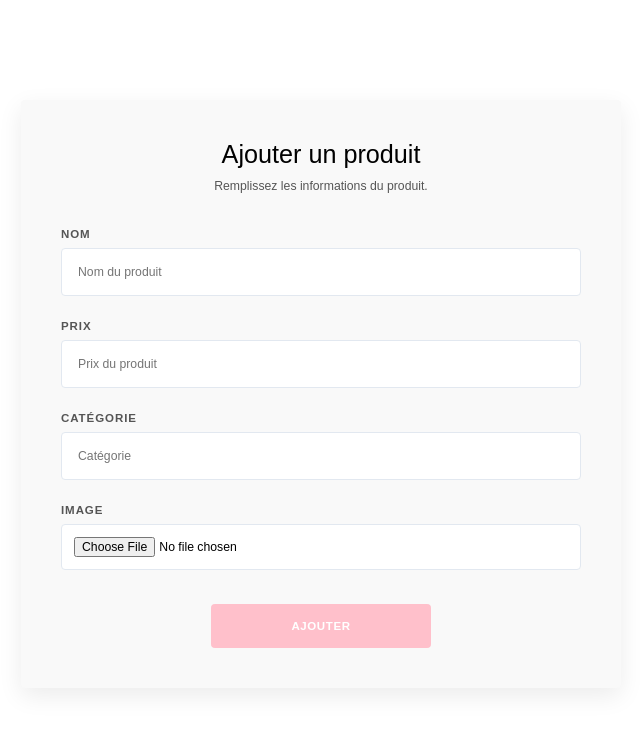
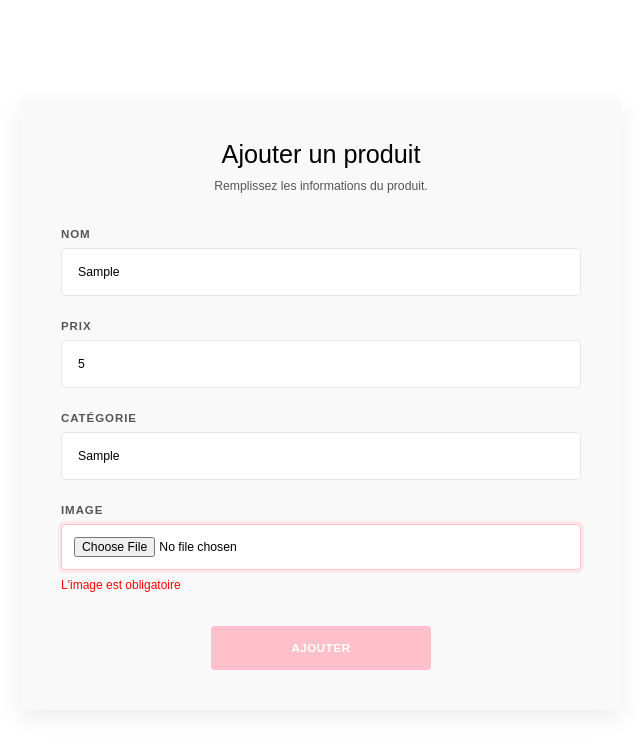
Before and after one commit to imane123-sys/landing-page-reactjs, a React (Vite) app: page /ajoutProduits in a window 1280 px wide. Both pictures are taken after typing "Sample", "5", "Sample" into the empty fields and a click on the button "AJOUTER". Shown: the top 752 px of the page, without its empty margins (319-959 px from the left). Built offline with nearby package versions, Linux system fonts and the light colour scheme.

Commit message:
validation du champs de formualaire

```diff
--- a/package.json
+++ b/package.json
@@ -10,9 +10,12 @@
     "preview": "vite preview"
   },
   "dependencies": {
+    "@hookform/resolvers": "^5.4.0",
     "react": "^19.2.6",
     "react-dom": "^19.2.6",
-    "react-router-dom": "^7.18.1"
+    "react-hook-form": "^7.81.0",
+    "react-router-dom": "^7.18.1",
+    "yup": "^1.7.1"
   },
   "devDependencies": {
     "@eslint/js": "^10.0.1",
--- a/src/components/FormulaireProduit.jsx
+++ b/src/components/FormulaireProduit.jsx
@@ -1,126 +1,157 @@
+import React from "react";
+import "../css/FormulaireProduit.css";
+import { useForm } from "react-hook-form";
+import { yupResolver } from "@hookform/resolvers/yup";
+import * as yup from "yup";
 
+const schema = yup.object({
+  nom: yup.string().required("Le nom est obligatoire"),
 
-import React, { useState } from "react";
-import "../css/FormulaireProduit.css";
+  price: yup
+    .number()
+    .typeError("Le prix doit être un nombre")
+    .positive("Le prix doit être supérieur à 0")
+    .required("Le prix est obligatoire"),
+
+  category: yup.string().required("La catégorie est obligatoire"),
+
+  img: yup
+    .mixed()
+    .test(
+      "required",
+      "L'image est obligatoire",
+      (value) => value && value.length > 0,
+    )
+    .test(
+      "fileType",
+      "Le fichier doit être une image (jpg, jpeg, png, webp)",
+      (value) =>
+        !value ||
+        value.length === 0 ||
+        ["image/jpeg", "image/jpg", "image/png", "image/webp"].includes(
+          value[0].type,
+        ),
+    ),
+});
 
 export default function FormulaireProduit({
   displayedProducts,
   setDisplayedProducts,
 }) {
-  const [formData, setFormData] = useState({
-    id: "",
-    img: "",
-    nom: "",
-    price: "",
-    category: "",
-    description: "",
+  const {
+    register,
+    handleSubmit,
+    watch,
+    reset,
+    formState: { errors },
+  } = useForm({
+    resolver: yupResolver(schema),
   });
 
-  const handleSubmit = (e) => {
-    e.preventDefault();
+  const image = watch("img");
 
-    console.log(displayedProducts);
-
-    // On crée directement l'objet final avec le bon ID
+  const onSubmit = (data) => {
     const nouveauProduit = {
-      ...formData,
       id: displayedProducts.length + 1,
+      nom: data.nom,
+      price: Number(data.price),
+      category: data.category,
+      img: URL.createObjectURL(data.img[0]),
     };
 
-    // On l'ajoute directement à la liste
     setDisplayedProducts([...displayedProducts, nouveauProduit]);
 
-    // Optionnel : Réinitialiser le formulaire après l'envoi
-    setFormData({
-      id: "",
-      img: "",
-      nom: "",
-      price: "",
-      category: "",
-      description: "",
-    });
-    e.target.reset(); // Vide visuellement les champs du formulaire (dont l'input file)
-  };
-
-  const handleChange = (e) => {
-    const { name, value, type, files } = e.target;
-
-    if (type === "file") {
-      const file = files[0];
-      if (file) {
-        // Crée un lien temporaire vers l'image chargée
-        setFormData({ ...formData, [name]: URL.createObjectURL(file) });
-      }
-    } else {
-      setFormData({ ...formData, [name]: value });
-    }
+    reset();
   };
 
   return (
-    <>
     <section className="product_section">
       <div className="product_container">
         <h1 className="product_title">Ajouter un produit</h1>
+
         <p className="product_subtitle">
           Remplissez les informations du produit.
         </p>
 
-          <form className="product_form" onSubmit={handleSubmit}>
+        <form className="product_form" onSubmit={handleSubmit(onSubmit)}>
           <div className="form_group">
             <label>Nom</label>
+
             <input
-                name="nom"
               type="text"
               placeholder="Nom du produit"
-                onChange={handleChange}
+              {...register("nom")}
             />
+
+            {errors.nom && (
+              <p className="error" style={{ color: "red", fontSize: "12px" }}>
+                {errors.nom.message}
+              </p>
+            )}
           </div>
 
           <div className="form_group">
             <label>Prix</label>
+
             <input
-                name="price"
               type="number"
               placeholder="Prix du produit"
-                onChange={handleChange}
+              {...register("price")}
             />
+
+            {errors.price && (
+              <p className="error" style={{ color: "red", fontSize: "12px" }}>
+                {errors.price.message}
+              </p>
+            )}
           </div>
 
           <div className="form_group">
             <label>Catégorie</label>
+
             <input
-                name="category"
               type="text"
               placeholder="Catégorie"
-                onChange={handleChange}
+              {...register("category")}
             />
+
+            {errors.category && (
+              <p className="error" style={{ color: "red", fontSize: "12px" }}>
+                {errors.category.message}
+              </p>
+            )}
           </div>
 
           <div className="form_group">
             <label>Image</label>
-              <input
-                type="file"
-                name="img"
-                accept="image/*" // Restreint le choix aux fichiers image uniquement
-                onChange={handleChange}
-              />
+
+            <input type="file" accept="image/*" {...register("img")} />
+
+            {errors.img && (
+              <p className="error" style={{ color: "red", fontSize: "12px" }}>
+                {errors.img.message}
+              </p>
+            )}
           </div>
 
-            {/* Optionnel : Afficher un aperçu si une image est sélectionnée */}
-            {formData.img && (
+          {image?.[0] && (
             <div className="image_preview">
               <img
-                  src={formData.img}
+                src={URL.createObjectURL(image[0])}
                 alt="Aperçu"
-                  style={{ width: "100px", height: "auto", marginTop: "10px" }}
+                style={{
+                  width: "120px",
+                  marginTop: "10px",
+                }}
               />
             </div>
           )}
 
-            <button className="btn-submit">Ajouter</button>
+          <button type="submit" className="btn-submit">
+            Ajouter
+          </button>
         </form>
       </div>
     </section>
-    </>
   );
 }
```
Also changed, not shown: 1 other file (tests, documents, lock files or other folders). Lines whose indentation alone changed are shown as unchanged.
